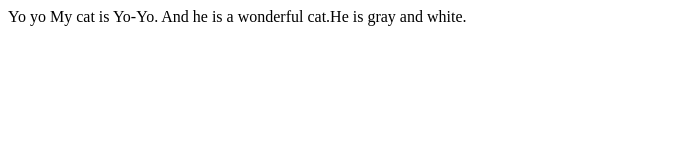
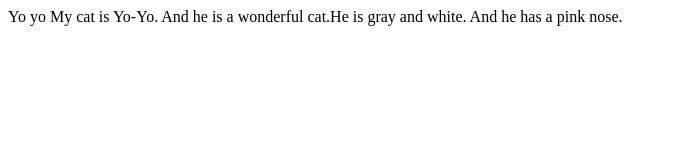
Before and after one commit to nlweir/newgittest, a plain HTML site: page index.html in a window 1280 px wide. Shown: the whole page, without its empty margins (0-676 px from the left). Drawn offline with Linux system fonts and the light colour scheme.

Commit message:
added another feature.

```diff
--- a/index.html
+++ b/index.html
@@ -1,5 +1,5 @@
 <html>
 Yo yo
 
-<body>My cat is Yo-Yo. And he is a wonderful cat.He is gray and white.</body>
+<body>My cat is Yo-Yo. And he is a wonderful cat.He is gray and white. And he has a pink nose.</body>
 </html>
```
